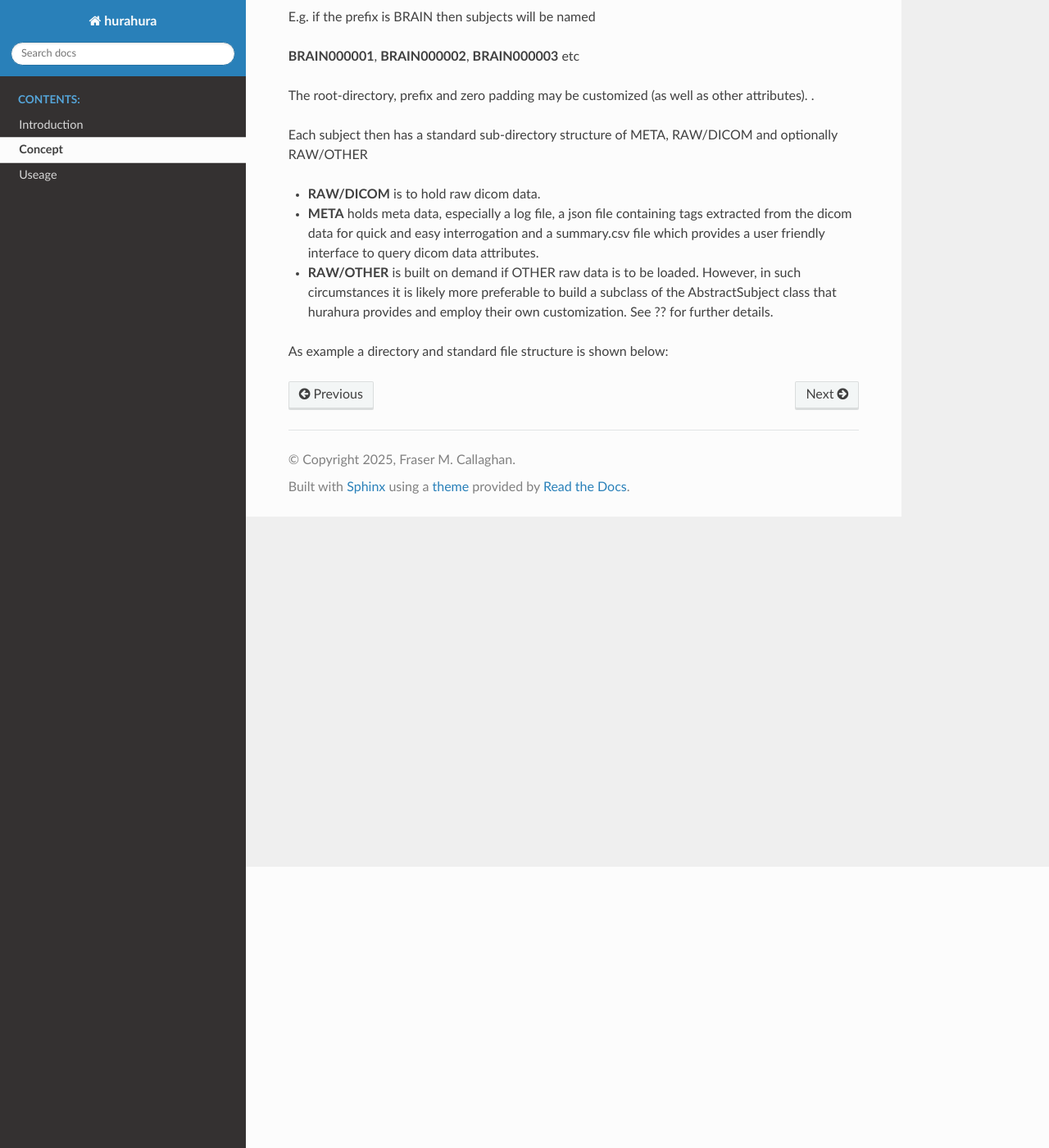
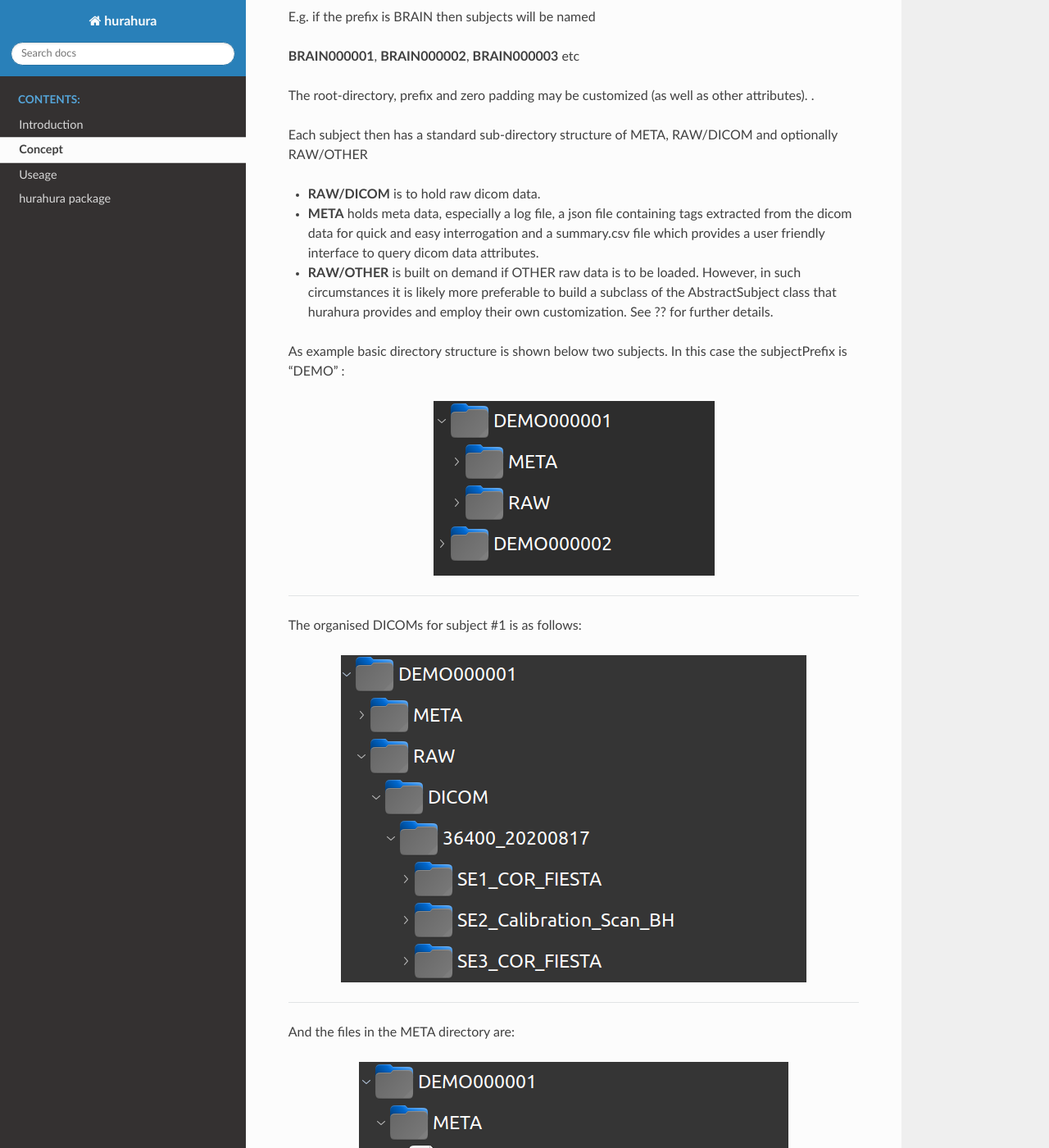
Before and after one commit to fraser29/hurahura, a Sphinx documentation site: the page built from source/concept.rst, in a window 1280 px wide and 1400 px high, scrolled down 343 px. Shown: the whole window at 82% size. Built offline with Sphinx 7.4.7 and the Read the Docs theme 3.1.0, drawn with Linux system fonts in a browser that asks for light colours.

Commit message:
update docs- concept images

```diff
--- a/source/concept.rst
+++ b/source/concept.rst
@@ -23,4 +23,24 @@ Each subject then has a standard sub-directory structure of META, RAW/DICOM and
 - **META** holds meta data, especially a log file, a json file containing tags extracted from the dicom data for quick and easy interrogation and a summary.csv file which provides a user friendly interface to query dicom data attributes.
 - **RAW/OTHER** is built on demand if OTHER raw data is to be loaded. However, in such circumstances it is likely more preferable to build a subclass of the AbstractSubject class that hurahura provides and employ their own customization. See ?? for further details.
 
-As example a directory and standard file structure is shown below:
+As example basic directory structure is shown below two subjects. In this case the subjectPrefix is "DEMO" :
+
+.. image:: _static/images/Demo_subjects_structure.png
+    :alt: Subjects structure
+    :align: center
+
+----
+
+The organised DICOMs for subject #1 is as follows:
+
+.. image:: _static/images/Demo_dicoms_structure.png
+    :alt: Subjects structure
+    :align: center
+
+----
+
+And the files in the META directory are:
+
+.. image:: _static/images/Demo_meta_files.png
+    :alt: Subjects structure
+    :align: center
--- a/source/conf.py
+++ b/source/conf.py
@@ -10,9 +10,9 @@
 # add these directories to sys.path here. If the directory is relative to the
 # documentation root, use os.path.abspath to make it absolute, like shown here.
 #
-# import os
-# import sys
-# sys.path.insert(0, os.path.abspath('.'))
+import os
+import sys
+sys.path.insert(0, os.path.abspath('./hurahura'))
 
 
 # -- Project information -----------------------------------------------------
@@ -37,6 +37,8 @@ extensions = [
     "sphinx.ext.autosummary",
 ]
 
+autosummary_generate = True
+
 autodoc_typehints = "description"
 
 # Add any paths that contain templates here, relative to this directory.
--- a/source/index.rst
+++ b/source/index.rst
@@ -14,6 +14,8 @@ Welcome to hurahura's documentation!
    concept
    useage
 
+   hurahura
+
 
 Indices and tables
 ==================
```
Also changed, not shown: source/_static/images/Demo_dicoms_structure.png (added), source/_static/images/Demo_meta_files.png (added), source/_static/images/Demo_subjects_structure.png (added).
